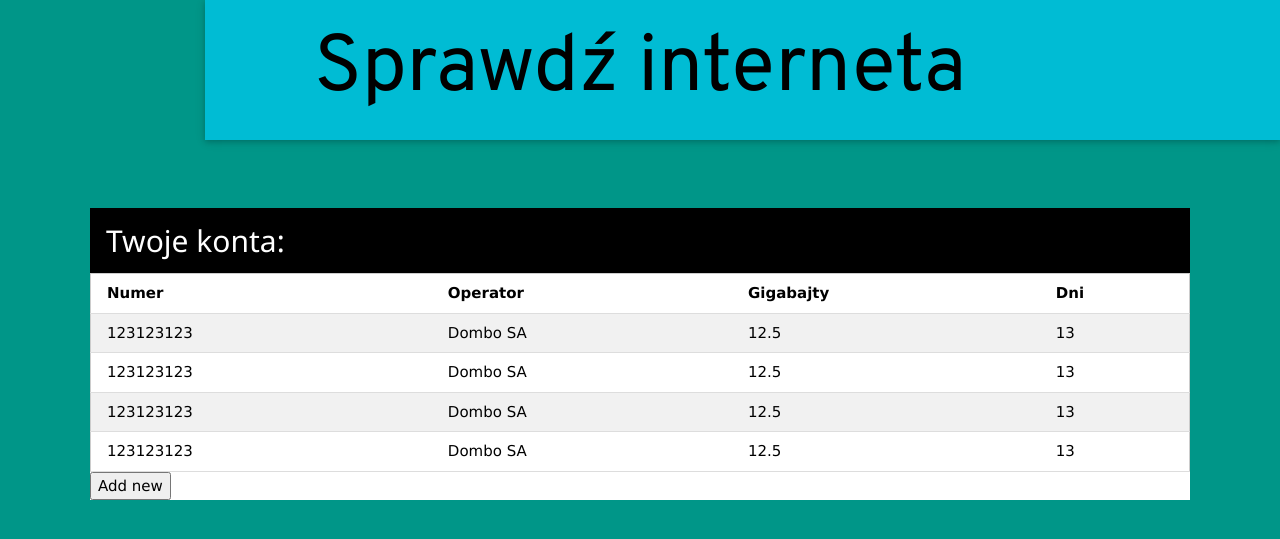
After one commit to amateusz/mobile_data_left, a Flask app: page /services in a window 1280 px wide. The commit adds this page. Shown: the top 539 px of the page. Run offline with Flask 2, Linux system fonts and the light colour scheme.

Commit message:
header alignment: center

```diff
--- a/app.py
+++ b/server.py
@@ -1,15 +1,15 @@
 from flask import Flask, render_template, request, flash, redirect, url_for, get_flashed_messages
 
-app = Flask(__name__)
-app.secret_key = 'some_secret'
+server = Flask(__name__)
+server.secret_key = 'some_secret'
 
 
-@app.route('/', methods=['GET'])
+@server.route('/', methods=['GET'])
 def entry():
     return render_template('welcome.html')
 
 
-@app.route('/', methods=['POST'])
+@server.route('/', methods=['POST'])
 def entry_form():
     if request.form['username'] and request.form['password']:
         # perform actual check
@@ -25,5 +25,14 @@ def entry_form():
         return redirect(url_for('entry'))
 
 
+@server.route('/services')
+def services_list():
+    accounts = [{'msdin': 123123123, 'operator': 'Dombo SA', 'GBdue': 12.5, 'dateDue': 13},
+                {'msdin': 123123123, 'operator': 'Dombo SA', 'GBdue': 12.5, 'dateDue': 13},
+                {'msdin': 123123123, 'operator': 'Dombo SA', 'GBdue': 12.5, 'dateDue': 13},
+                {'msdin': 123123123, 'operator': 'Dombo SA', 'GBdue': 12.5, 'dateDue': 13}]
+    return (render_template('services_list.html', accounts=accounts))
+
+
 if __name__ == '__main__':
-    app.run()
+    server.run(host='0.0.0.0', port=8000, debug=False)
--- a/templates/layout.html
+++ b/templates/layout.html
@@ -32,9 +32,10 @@
 {% block header %}
     <body class="w3-teal">
     <div class="w3-display-topright w3-mobile" style="margin: 0px; width: 84vw">
-        <header class="w3-container w3-card w3-cyan">
+        <header class="w3-container w3-card w3-center w3-cyan">
             <strong>
-                <h1 class="w3-center" style="font-size: calc(5vw + 16px)">Sprawdź interneta</h1>
+                <h1 class="w3-center" style="font-size: calc(5vw + 16px); text-align
+: center; margin-left: -16vw">Sprawdź interneta</h1>
             </strong>
         </header>
     </div>
--- /dev/null
+++ b/templates/services_list.html
@@ -0,0 +1,31 @@
+{% extends "layout.html" %}
+{% block center %}
+    <div class="w3-content w3-red" style="max-width:1100px; margin-top: 26vh" style="" id="main">
+
+        <div class="w3-white">
+            <div class="w3-container w3-black">
+                <h2>Twoje konta:</h2>
+            </div>
+            <div>
+                {#                {% with accounts %}#}
+                <table class="w3-table-all">
+                    <tr>
+                        <th>Numer</th>
+                        <th>Operator</th>
+                        <th>Gigabajty</th>
+                        <th>Dni</th>
+                    </tr>
+                    {% for account in accounts %}
+                        <tr>
+                            <td>{{ account['msdin'] }}</td>
+                            <td>{{ account['operator'] }}</td>
+                            <td>{{ account['GBdue'] }}</td>
+                            <td>{{ account['dateDue'] }}</td>
+                        </tr>
+                    {% endfor %}
+                </table>
+                <input type="button" id="add_new" value="Add new">
+            </div>
+        </div>
+    </div>
+{% endblock %}
```
Also changed, not shown: static/services_list.html (deleted, +0 -26 lines), templates/welcome.html (+5 -7 lines).
